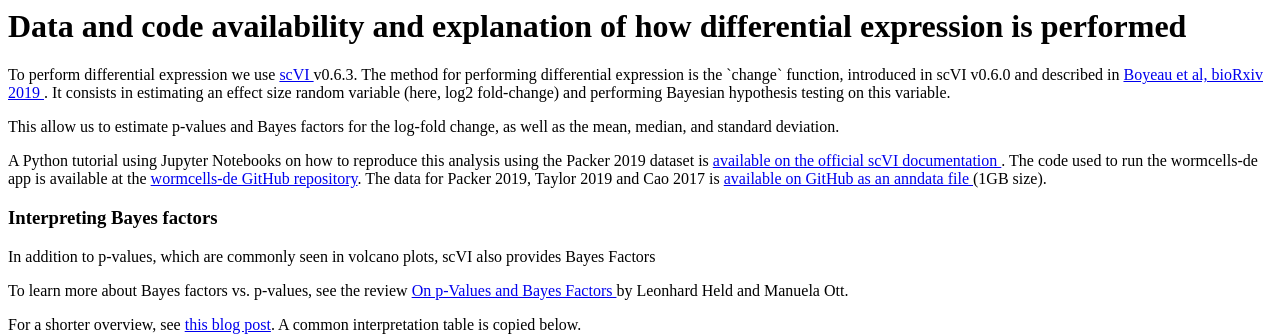
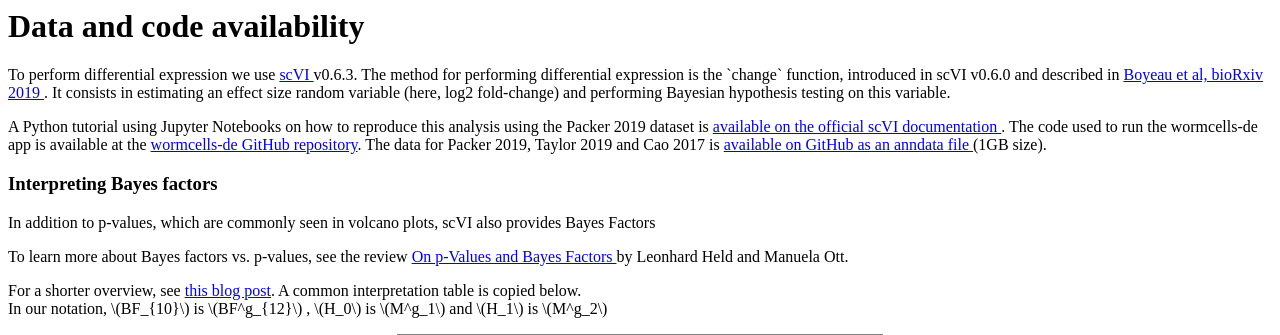
Before and after one commit to dibidave/wormcells-de, a Flask app: template templates/bayes_factors.html in a window 1280 px wide. Shown: the top 335 px of the page. Run offline with Flask 2, Linux system fonts and the light colour scheme; the template is opened without the code that fills it, so the values that code supplies are empty.

Commit message:
Update for scvi 0.6.3

```diff
--- a/templates/bayes_factors.html
+++ b/templates/bayes_factors.html
@@ -1,13 +1,9 @@
-<h1> Data and code availability and explanation of how differential expression is performed</h1>
+<h1> Data and code availability </h1>
 
 <p> To perform differential expression we use <a href="https://scvi.readthedocs.io/en/stable/index.html">scVI </a> v0.6.3.
     The method for performing differential expression is the `change` function, introduced in scVI v0.6.0 and described
     in <a href="https://doi.org/10.1101/794289">Boyeau et al, bioRxiv 2019 </a>.  It consists in estimating an effect
     size random variable (here, log2 fold-change) and performing Bayesian hypothesis testing on this variable.
-</p>
-<p>
-    This allow us to estimate p-values and Bayes factors for the log-fold change, as well as
-    the mean, median, and standard deviation.
 </p>
 <p>
     A Python tutorial using Jupyter Notebooks on how to reproduce this analysis using the Packer 2019 dataset is
```
Also changed, not shown: templates/introduction.md (+1 -3 lines).
